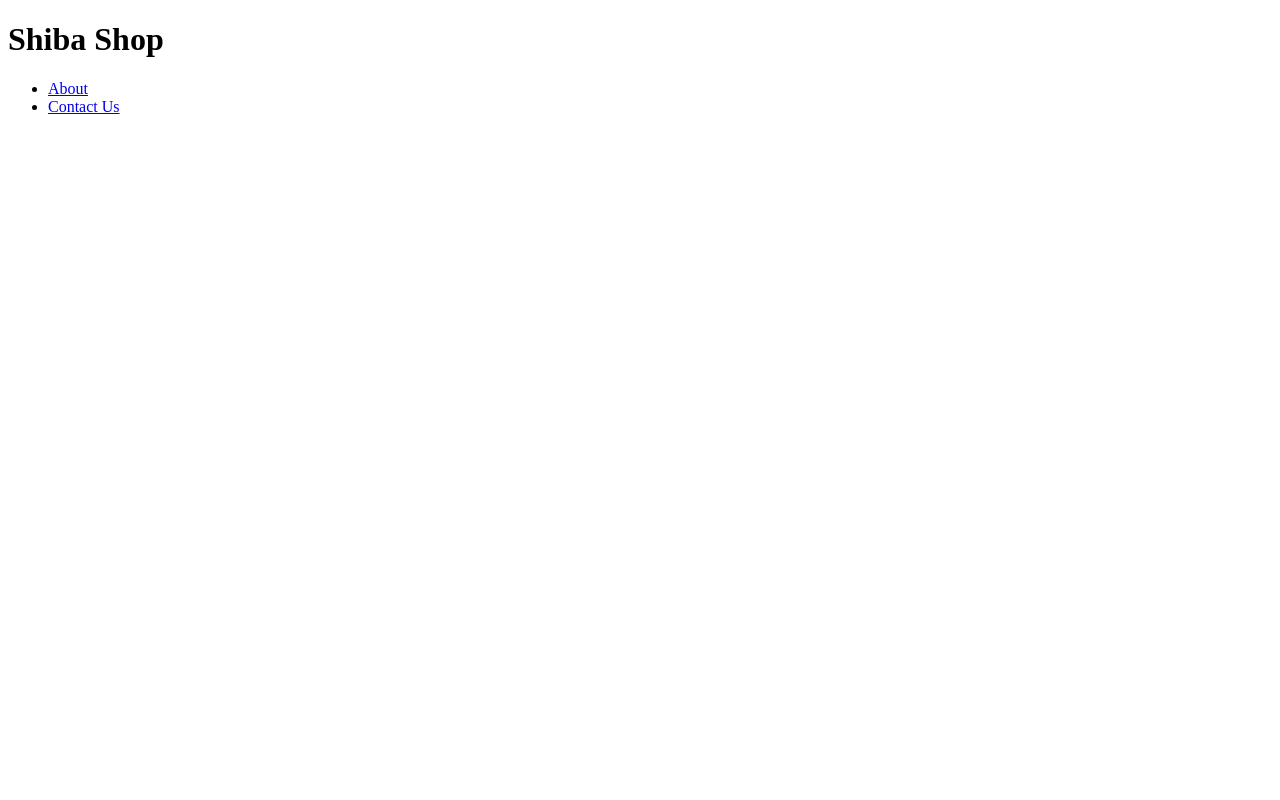
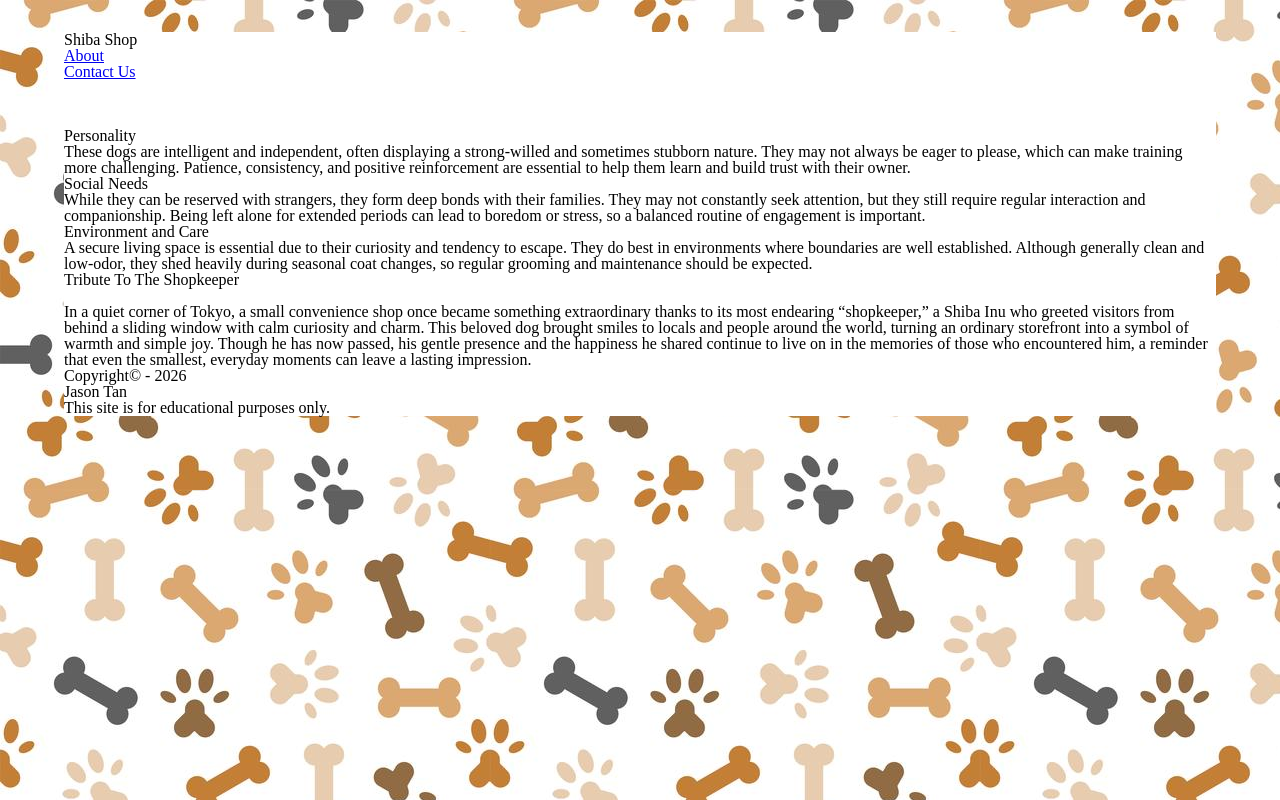
Before and after one commit to jasonsUX/git418final, a plain HTML site: page index.html in a window 1280 px wide. Drawn offline with Linux system fonts and the light colour scheme.

Commit message:
html and css started

```diff
--- a/index.html
+++ b/index.html
@@ -5,6 +5,8 @@
     <meta name="viewport" content="width=device-width, initial-scale=1.0">
     <meta name="author" content="Jason Tan">
     <title>Shiba Shop</title>
+    <link rel="stylesheet" href="styles.css">
+    <link rel="icon" href="images/favicon.ico">
 </head>
 <body>
     <header>
@@ -19,18 +21,44 @@
     <main>
         <section id="carousel">
             <section>
-
+                <img>
+                <p></p>
             </section>
             <section>
-
+                <img>
+                <p></p>
             </section>
             <section>
+                <img>
+                <p></p>
+            </section>
+        </section>
 
+        <section id="info">
+            <section>
+                <h3>Personality</h3>
+                <p>These dogs are intelligent and independent, often displaying a strong-willed and sometimes stubborn nature. They may not always be eager to please, which can make training more challenging. Patience, consistency, and positive reinforcement are essential to help them learn and build trust with their owner.</p>
             </section>
+            <section>
+                <h3>Social Needs</h3>
+                <p>While they can be reserved with strangers, they form deep bonds with their families. They may not constantly seek attention, but they still require regular interaction and companionship. Being left alone for extended periods can lead to boredom or stress, so a balanced routine of engagement is important.</p>
+            </section>
+            <section>
+                <h3>Environment and Care</h3>
+                <p>A secure living space is essential due to their curiosity and tendency to escape. They do best in environments where boundaries are well established. Although generally clean and low-odor, they shed heavily during seasonal coat changes, so regular grooming and maintenance should be expected.</p>
+            </section>
+        </section>
+
+        <section id="tribute">
+            <h3>Tribute To The Shopkeeper</h3>
+            <img>
+            <p>In a quiet corner of Tokyo, a small convenience shop once became something extraordinary thanks to its most endearing “shopkeeper,” a Shiba Inu who greeted visitors from behind a sliding window with calm curiosity and charm. This beloved dog brought smiles to locals and people around the world, turning an ordinary storefront into a symbol of warmth and simple joy. Though he has now passed, his gentle presence and the happiness he shared continue to live on in the memories of those who encountered him, a reminder that even the smallest, everyday moments can leave a lasting impression.</p>
         </section>
     </main>
     <footer>
-
+        <p>Copyright&copy - 2026 <br>
+        Jason Tan <br>
+    This site is for educational purposes only.</p>
     </footer>
 </body>
 </html>
--- /dev/null
+++ b/styles.css
@@ -0,0 +1,70 @@
+/* http://meyerweb.com/eric/tools/css/reset/
+   v2.0 | 20110126
+   License: none (public domain)
+*/
+
+html, body, div, span, applet, object, iframe,
+h1, h2, h3, h4, h5, h6, p, blockquote, pre,
+a, abbr, acronym, address, big, cite, code,
+del, dfn, em, img, ins, kbd, q, s, samp,
+small, strike, strong, sub, sup, tt, var,
+b, u, i, center,
+dl, dt, dd, ol, ul, li,
+fieldset, form, label, legend,
+table, caption, tbody, tfoot, thead, tr, th, td,
+article, aside, canvas, details, embed,
+figure, figcaption, footer, header, hgroup,
+menu, nav, output, ruby, section, summary,
+time, mark, audio, video {
+	margin: 0;
+	padding: 0;
+	border: 0;
+	font-size: 100%;
+	font: inherit;
+	vertical-align: baseline;
+}
+/* HTML5 display-role reset for older browsers */
+article, aside, details, figcaption, figure,
+footer, header, hgroup, menu, nav, section {
+	display: block;
+}
+body {
+	line-height: 1;
+}
+ol, ul {
+	list-style: none;
+}
+blockquote, q {
+	quotes: none;
+}
+blockquote:before, blockquote:after,
+q:before, q:after {
+	content: '';
+	content: none;
+}
+table {
+	border-collapse: collapse;
+	border-spacing: 0;
+}
+
+@import url('https://fonts.googleapis.com/css2?family=Chewy&display=swap');
+
+:root{
+    --black: #000;
+    --white: #fff;
+    --drk-beaver: #6e655c;
+    --lt-mahogany: #f7a777;
+    --shob: #f4bba9;
+    --underfluff: #f2e3ce;
+}
+
+html{
+    background-image: url(images/vector-dog-seamless-pattern-theme-bone-paw-foot-print-for-use-as-wallpaper-or-background.jpg);
+}
+
+body{
+    margin-top: 2rem;
+    background-color: var(--white);
+    width: 90%;
+    justify-self: center;
+}
```
Also changed, not shown: images/favicon.ico (added), images/pawsbg.png (added), images/vector-dog-seamless-pattern-theme-bone-paw-foot-print-for-use-as-wallpaper-or-background.jpg (added), 2 other files.
